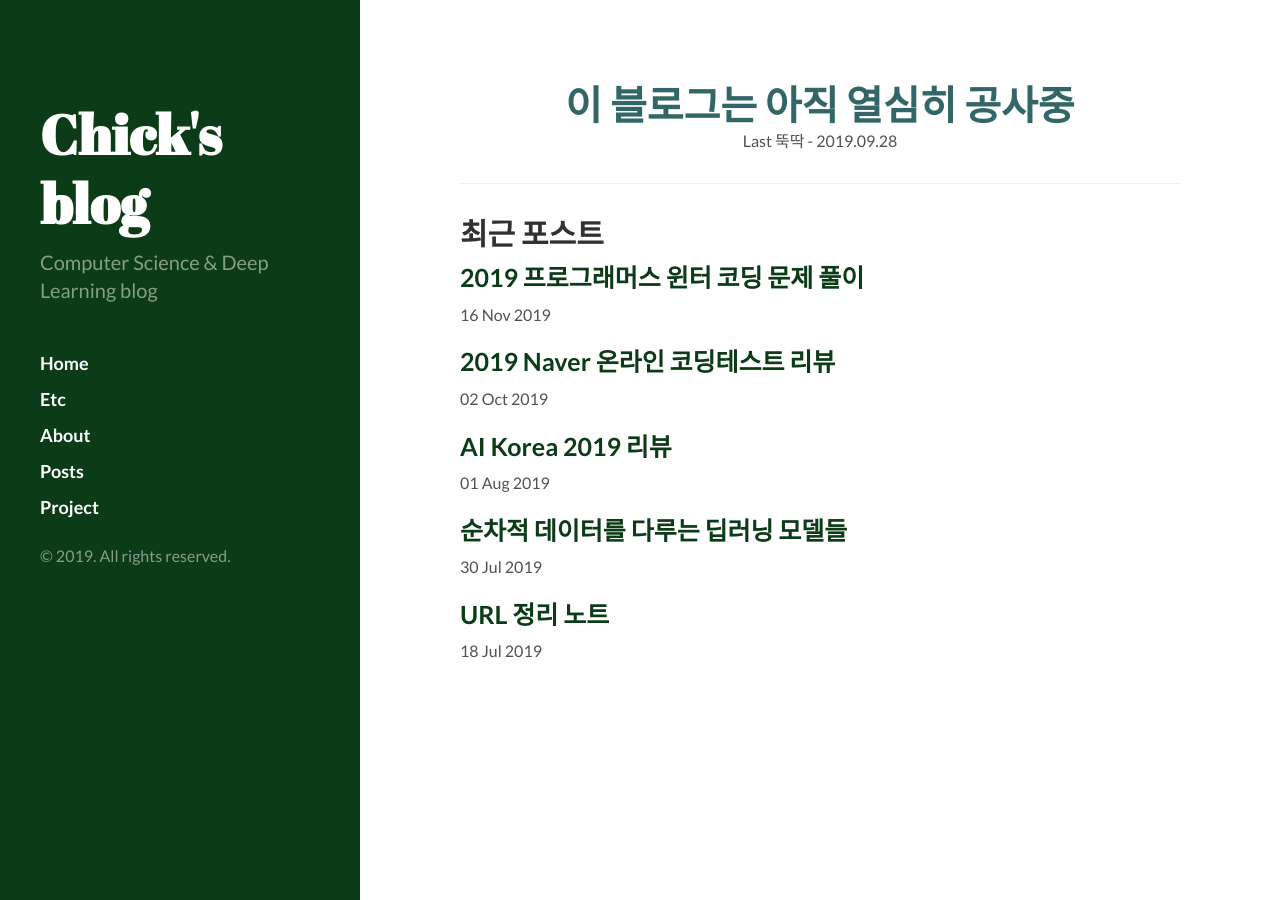
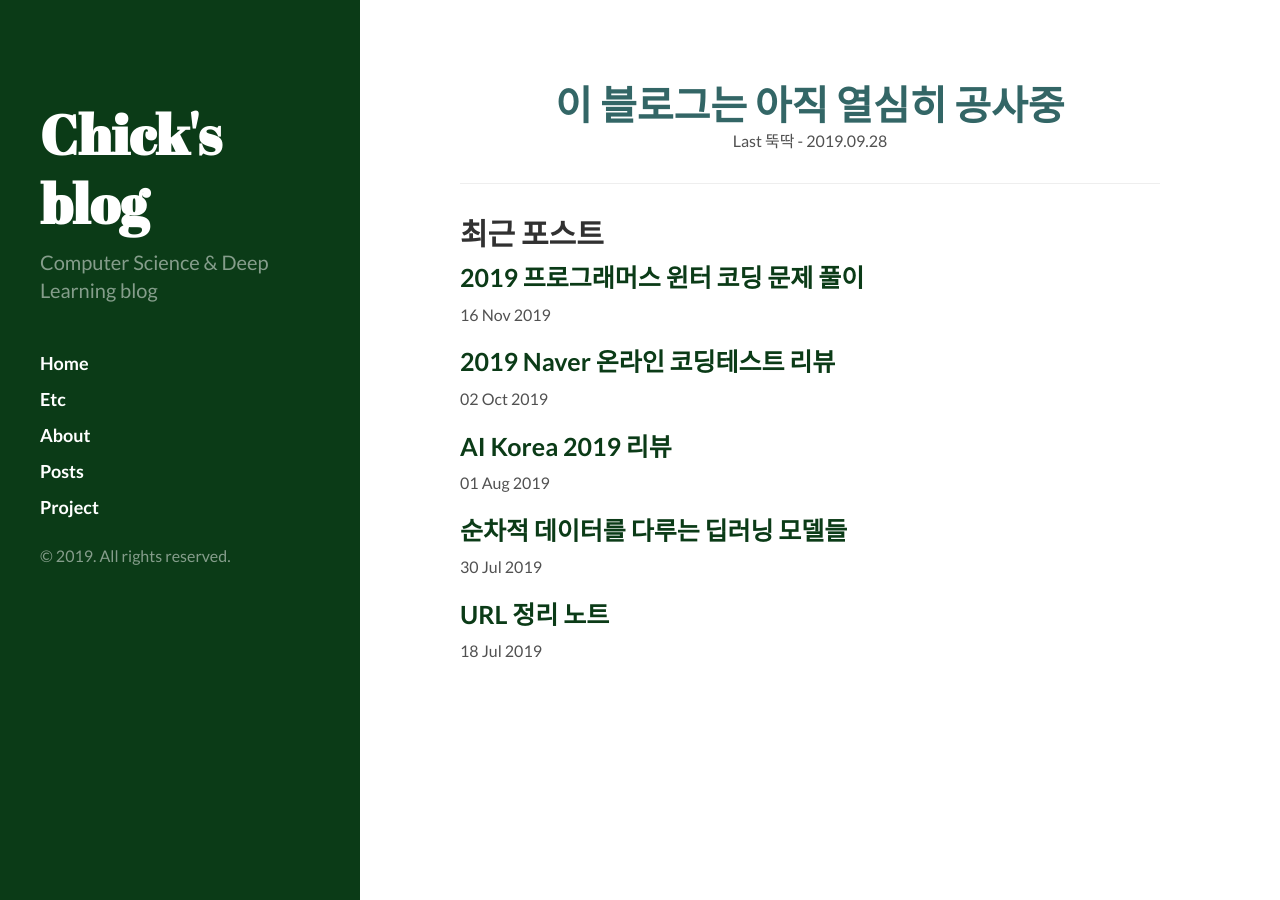
Before and after one commit to YoonjinXD/YoonjinXD.github.io, a Jekyll site: the page built from index.html, in a window 1280 px wide. Built offline with Jekyll 4.4.1, drawn with Linux system fonts in a browser that asks for light colours; nearby versions of some CDN libraries; the list of posts is cut into pages by our own code.

Commit message:
css update

```diff
--- a/public/css/hyde.css
+++ b/public/css/hyde.css
@@ -142,7 +142,7 @@
 
 @media (min-width: 48em) {
   .content {
-    max-width: 38rem;
+    max-width: 45rem;
     margin-left: 20rem;
     margin-right: 2rem;
   }
@@ -151,7 +151,7 @@
 @media (min-width: 64em) {
   .content {
     margin-left: 22rem;
-    margin-right: 4rem;
+    margin-right: 5rem;
   }
 }
 
```
